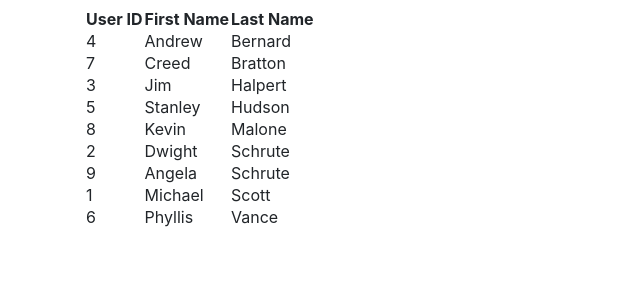
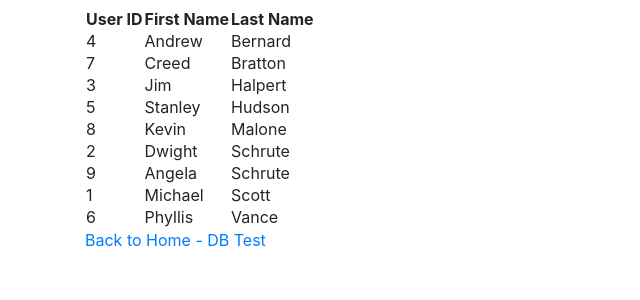
Before and after one commit to nreitano95/percent, a Flask app: page /db-test in a window 1280 px wide. Shown: the part 58-358 px from the top of the page, without its empty margins (0-640 px from the left). Run offline with Flask 2, Linux system fonts and the light colour scheme; data comes from the database, SQL or seed files in the repository; some libraries are stand-ins or nearby versions.

Commit message:
DB Test commit

```diff
--- a/templates/databaseTest.j2
+++ b/templates/databaseTest.j2
@@ -29,4 +29,7 @@
 <tbody>
 </table>
 
+<a href="{{ url_for('root') }}">Back to Home - DB Test</a>
+
+
 {% endblock %}
--- a/templates/index.j2
+++ b/templates/index.j2
@@ -15,7 +15,7 @@
     {% block header %}
 
     <h1>Homepage</h1>
-    TEST
+
     <a href="{{ url_for('dbCreateTest') }}">Create user - Database Test</a>
     <a href="{{ url_for('dbTest') }}"> View test users - Database Test</a>
 
@@ -23,8 +23,6 @@
   </header>
 
   {% block body %}
-
-
 
 
   {% endblock %}
```
